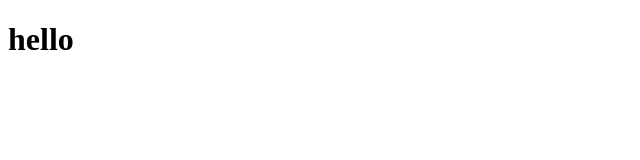
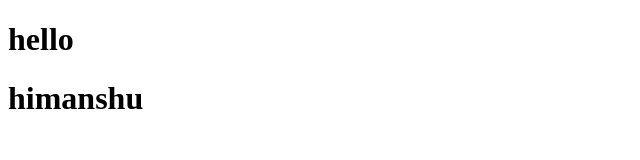
Before and after one commit to personalhimanshu11/first-repo, a website: page nodeproj/index.html in a window 1280 px wide. Shown: the whole page, without its empty margins (0-640 px from the left). Drawn offline with Linux system fonts and the light colour scheme.

Commit message:
tag added

```diff
--- a/nodeproj/index.html
+++ b/nodeproj/index.html
@@ -7,5 +7,6 @@
 </head>
 <body>
     <h1>hello</h1>
+    <h1>himanshu</h1>
 </body>
 </html>
```
